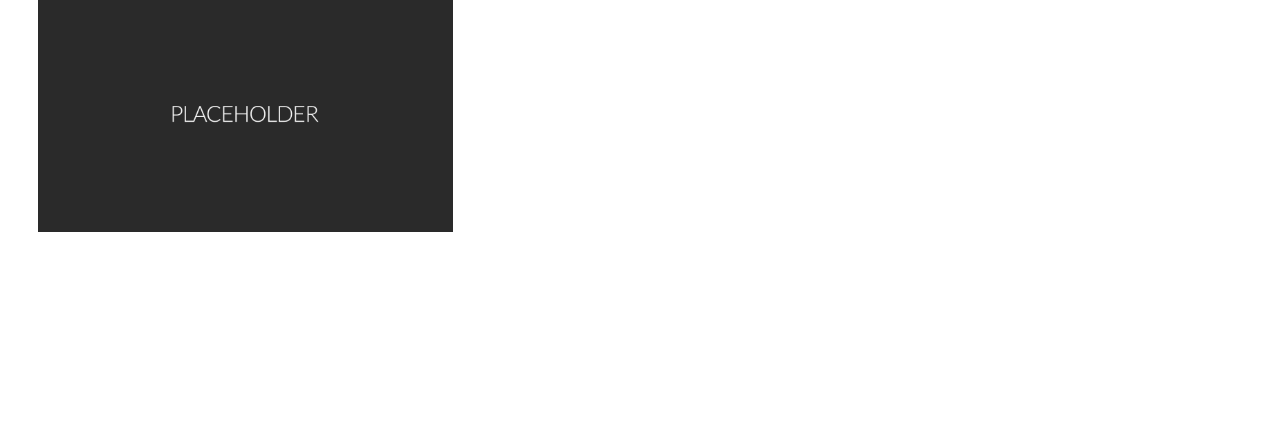
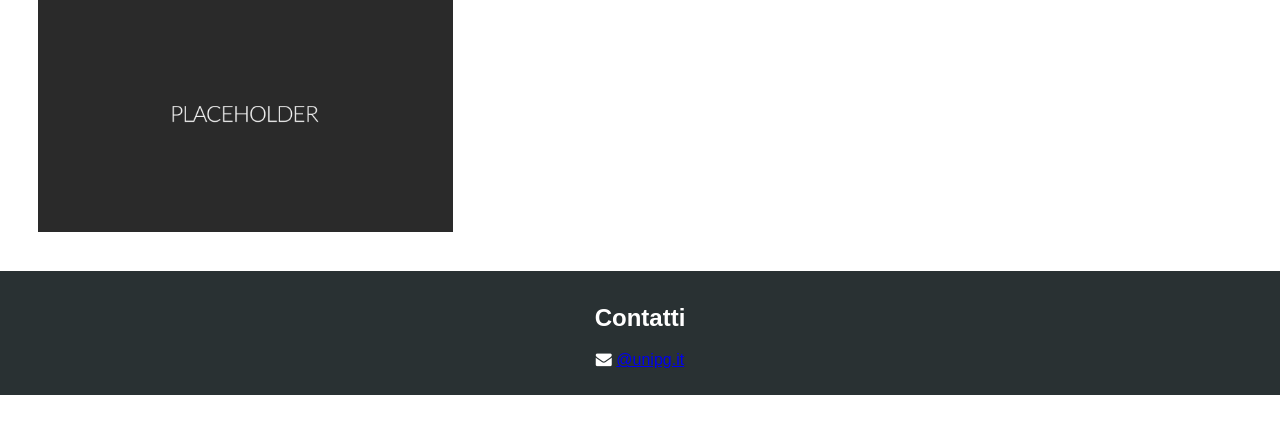
Before and after one commit to AppLab-UniPg/AppLab, a PHP site: page / in a window 1280 px wide. Shown: the part 187-621 px from the top of the page. Run offline with PHP 8.4, Linux system fonts and the light colour scheme.

Commit message:
Add footer

```diff
--- a/Script/script.js
+++ b/Script/script.js
@@ -14,6 +14,23 @@ document.addEventListener("DOMContentLoaded", function () {
   }
 })
 
+// Importazione footer
+document.addEventListener("DOMContentLoaded", function () {
+  const navbarContainer = document.getElementById("footer");
+
+  if (navbarContainer) {
+    fetch("/footer.html")
+      .then((response) => response.text())
+      .then((html) => {
+        navbarContainer.innerHTML = html;
+      })
+      .catch((error) => {
+        console.warn("Errore nel caricamento del footer:", error);
+      });
+  }
+})
+
+// Funzione per il menu a tendina
 function myFunction() {
   var x = document.getElementById("myTopnav");
   if (x.className === "topnav") {
--- /dev/null
+++ b/footer.html
@@ -0,0 +1,5 @@
+<footer>
+    <h2>Contatti</h2>
+    <i class="fa fa-envelope"></i>
+    <a href="mailto:@unipg.it">@unipg.it</a>
+</footer>
--- a/index.html
+++ b/index.html
@@ -22,12 +22,15 @@
           <img id="slide-2" src="img/PLACEHOLDER.png"/>
           <img id="slide-3" src="img/PLACEHOLDER.png"/>
         </div>
+        <!--
         <div class="slider-nav">
           <a href="#slide-1"></a>
           <a href="#slide-2"></a>
           <a href="#slide-3"></a>
         </div>
+      -->
       </div>
     </section>
+    <div id="footer"></div>
     </body>
 </html>
--- a/portfolio/index.html
+++ b/portfolio/index.html
@@ -11,6 +11,7 @@
     </head>
     <body>
         <div id="navbar"></div>
+
         <div class="main-card">
             <div class="container-card">
                 <div class="imag imag-frantoio"></div>
@@ -43,5 +44,6 @@
                 </div>
             </div>
         </div>
+        <div id="footer"></div>
     </body>
 </html>
--- a/style.css
+++ b/style.css
@@ -5,6 +5,18 @@
 body {
   margin: 0;
   font-family: Arial, Helvetica, sans-serif;
+}
+
+/* Footer */
+footer {
+  text-align: center;
+  background-color: #293133;
+  color: white;
+  padding: 1% 15% 2%;
+  position: relative;
+  bottom: 0;
+  width: 100vw;
+  /*padding: 2% 15% 4%;*/
 }
 
 /* Navbar */
@@ -136,8 +148,8 @@ nav {
   display: flex;
   column-gap: 5px;
   position: absolute;
-  bottom: 3%;
-  left: 50%;
+  top: 30%;
+  left: 19%;
   transform: translateX(-50%);
   z-index: 1;
 }
--- a/tutorial/html5.html
+++ b/tutorial/html5.html
@@ -130,5 +130,6 @@
           <p class="didascalia">Process vendini</p>-->
         </div>
       </div>
+      <div id="footer"></div>
     </body>
 </html>
--- a/tutorial/index.html
+++ b/tutorial/index.html
@@ -44,5 +44,6 @@
           <h4 class="titolo">Head First JavaScript</h4>
         </div>
       </div>
+      <div id="footer"></div>
     </body>
 </html>
--- a/tutorial/javascript.html
+++ b/tutorial/javascript.html
@@ -76,5 +76,6 @@
           <p class="didascalia">Concetti fondamentali. Introduzione agli eventi. Introduzione ai metodi.</p>
         </div>
       </div>
+      <div id="footer"></div>
     </body>
 </html>
--- a/tutorial/mobileweb.html
+++ b/tutorial/mobileweb.html
@@ -67,5 +67,6 @@
           <p class="didascalia">Presentation prepared by Matteo Parroccini,who attended 2016 International Summer School in Social Network Security,Privacy and Trust in Padova.</p>
         </div>
       </div>
+      <div id="footer"></div>
     </body>
 </html>
--- a/tutorial/webdesign.html
+++ b/tutorial/webdesign.html
@@ -94,5 +94,6 @@
           <p class="didascalia">Tecniche di web design.</p>
         </div>
       </div>
+      <div id="footer"></div>
     </body>
 </html>
```
